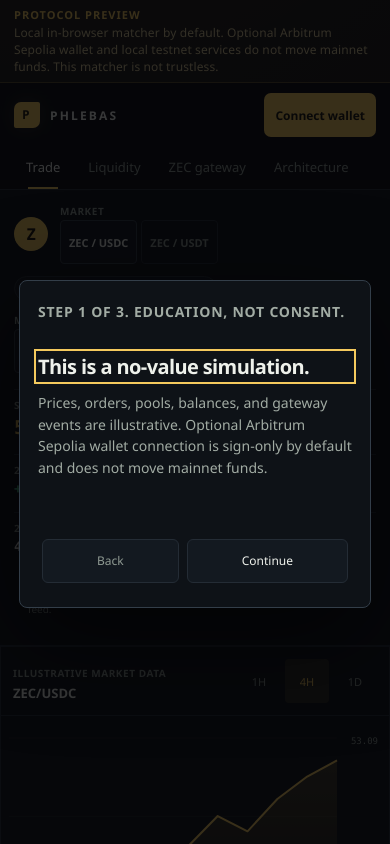
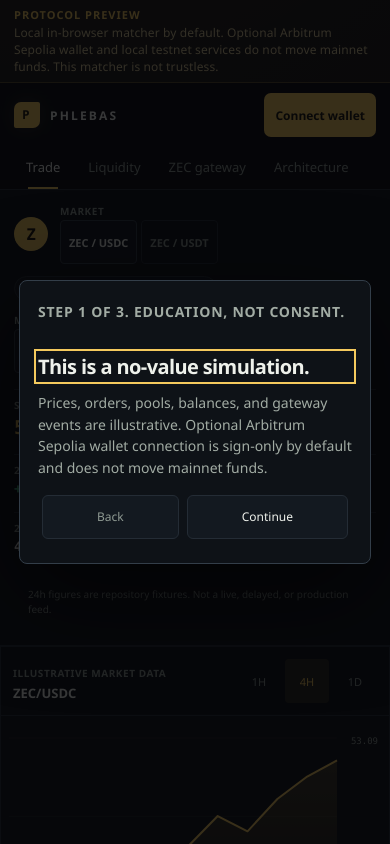
Before and after one commit to EauDoon/Phlebas, a Next.js app: page /trade in a window 390 px wide. Shown: the top 844 px of the page. Built offline with nearby package versions, Linux system fonts and the light colour scheme.

Commit message:
fix: shrink education copy padding so Continue stays in the 320px viewport

```diff
--- a/src/components/terminal.module.css
+++ b/src/components/terminal.module.css
@@ -1613,7 +1613,7 @@ a.skipLink:focus-visible {
 
 @media (max-width: 820px) {
   .educationDialog p[aria-label="Education copy"] {
-    padding-bottom: 52px;
+    padding-bottom: 8px;
   }
 }
 
```
